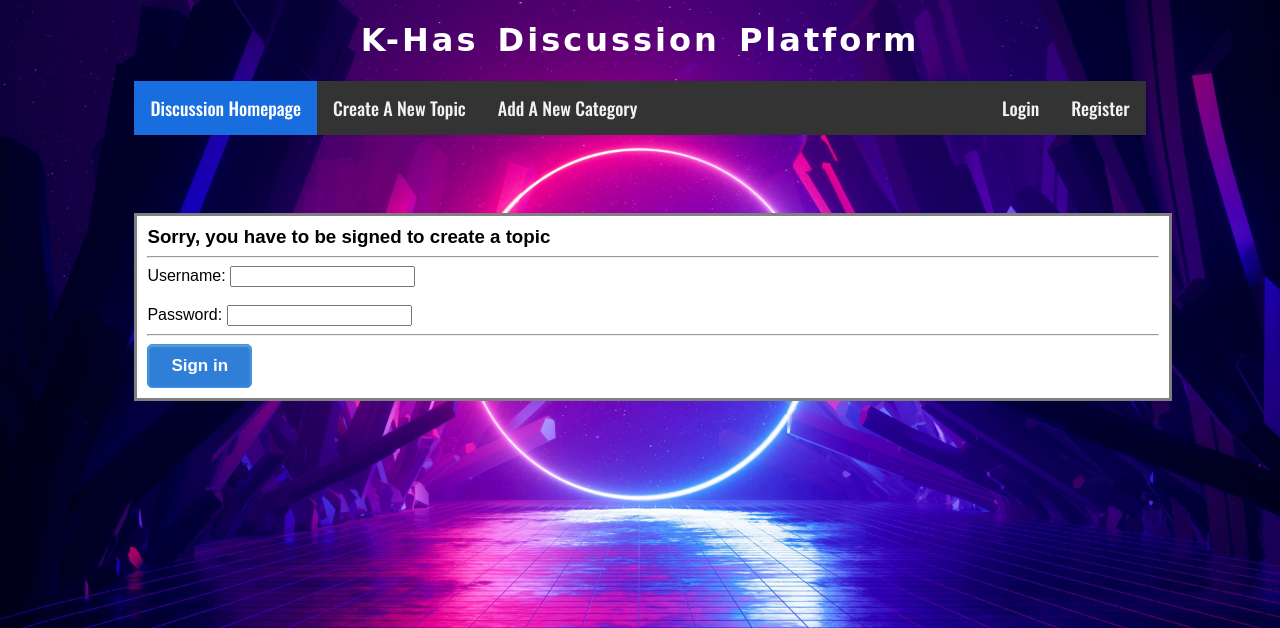
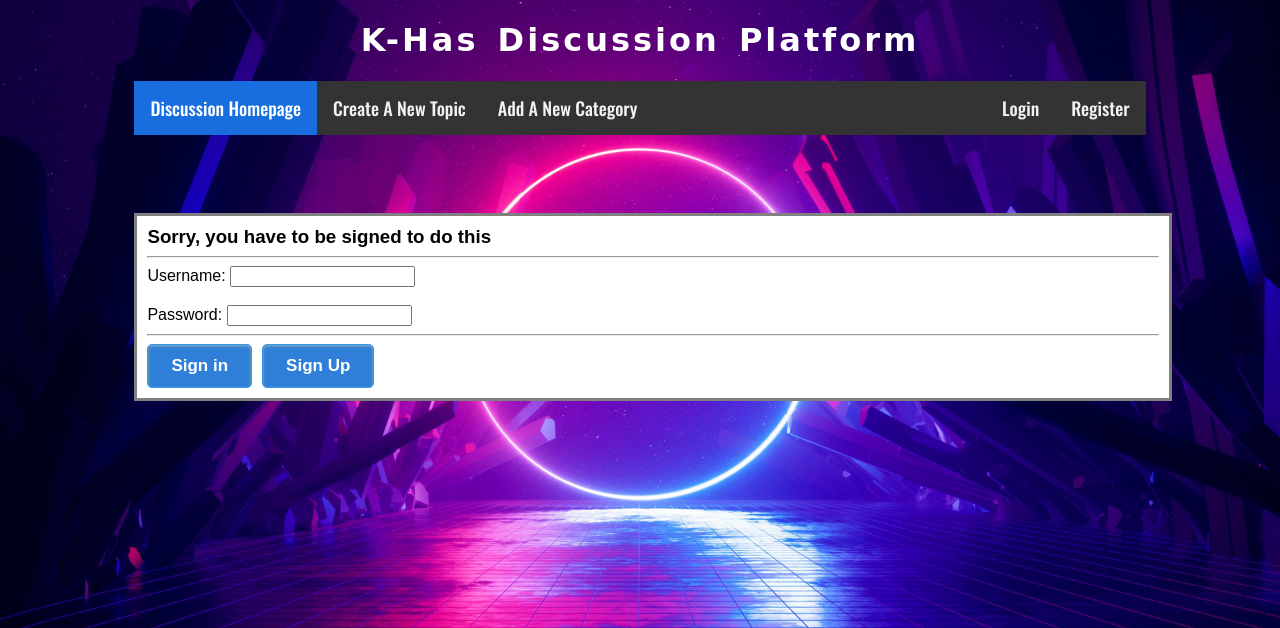
Before and after one commit to basarballioz/khas-forum-ec2-php, a PHP site: page /create_cat.php in a window 1280 px wide. Shown: the top 628 px of the page. Run offline with PHP 8.4, Linux system fonts and the light colour scheme; some web fonts are replaced.

Commit message:
signup buttonu eklendi ve bazi duzeltmeler

```diff
--- a/css/style.css
+++ b/css/style.css
@@ -144,6 +144,12 @@ textarea {
     top: 1px;
 }
 
+#button1, #button2 {
+    float: left;
+}
+#button1 {
+    margin: 0px 10px 0px 0px;
+}
 .topnav {
     overflow: hidden;
     background-color: #333;
--- a/signedin.php
+++ b/signedin.php
@@ -1,8 +1,11 @@
-<h3>Sorry, you have to be signed to create a topic</h3>
+<h3>Sorry, you have to be signed to do this</h3>
 <hr>
 <form method="post" action="signin.php">
     Username: <input type="text" name="user_name" /><br>
     <br>Password: <input type="password" name="user_pass">
     <hr>
-    <input class="myButton" type="submit" value="Sign in" />
+    <input class="myButton" id="button1" type="submit" value="Sign in" />
 </form>
+<form action="signup.php">
+    <input class="myButton" id="button2" type="submit" value="Sign Up" />
+</form>
```
